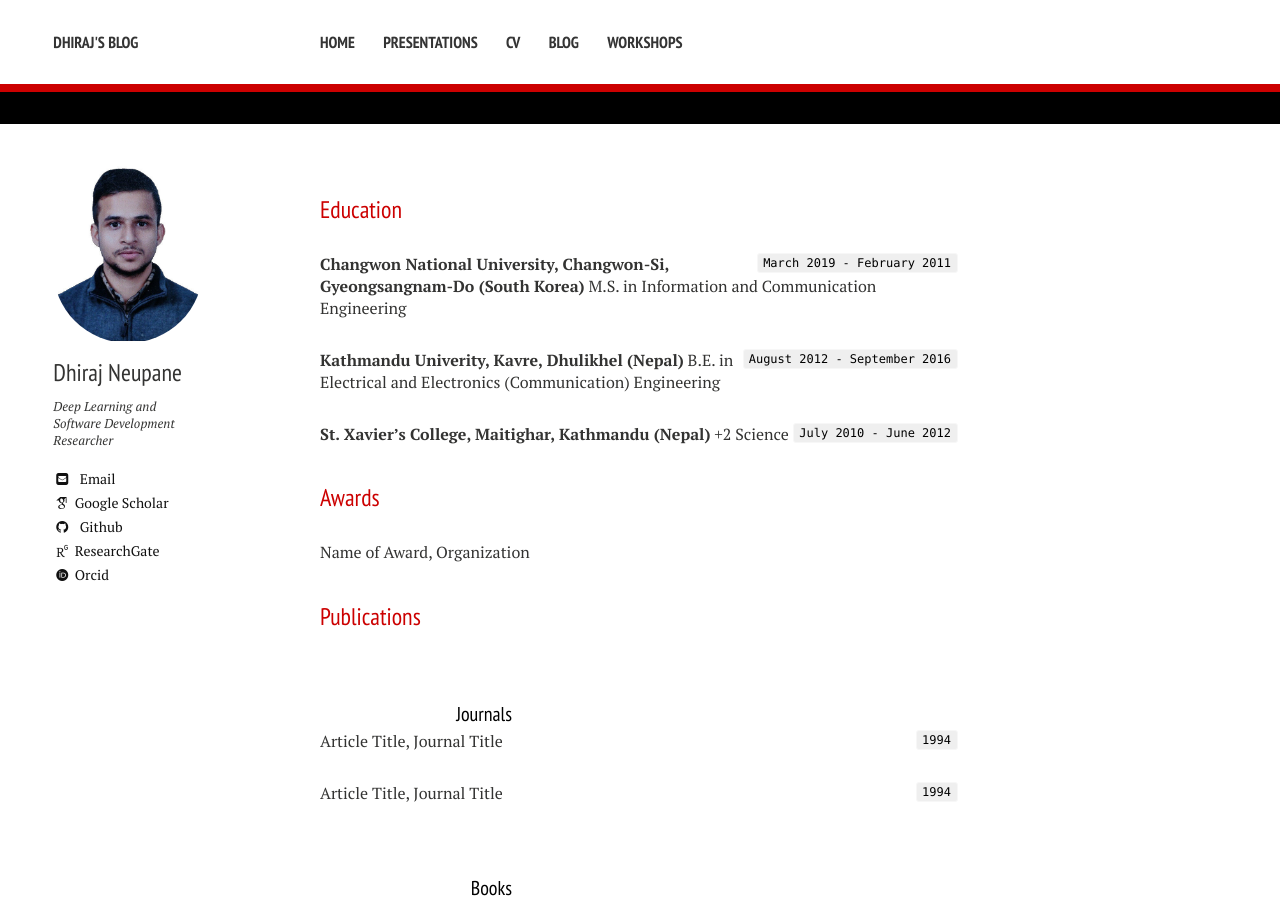
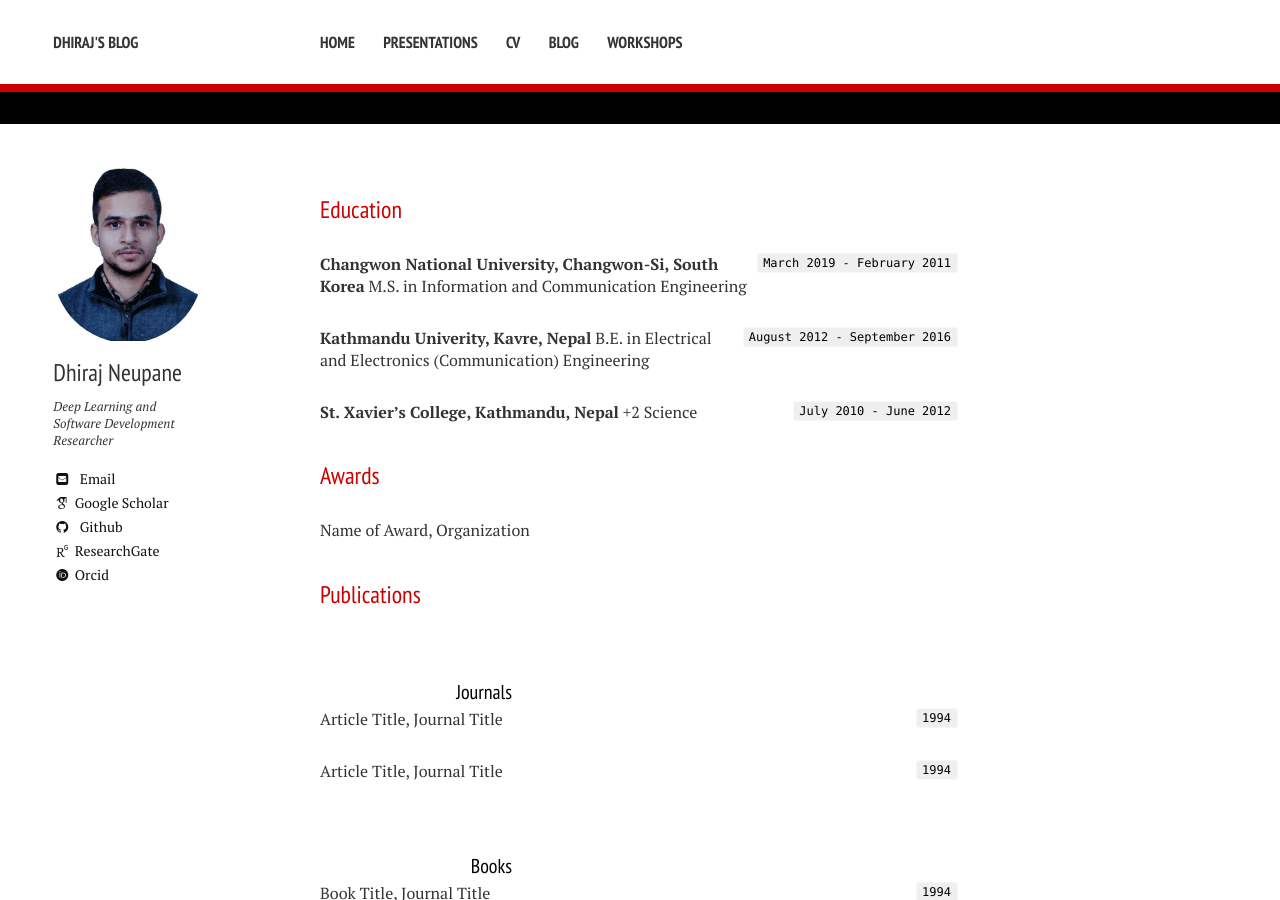
Before and after one commit to PIjarihd/dhirajneupane.github.io, a Jekyll site: the page built from cv.md, in a window 1280 px wide and 900 px high. Built offline with Jekyll 4.4.1, drawn with Linux system fonts in a browser that asks for light colours; nearby versions of some CDN libraries; some web fonts are replaced.

Commit message:
Update cv.md

```diff
--- a/cv.md
+++ b/cv.md
@@ -8,15 +8,15 @@ layout: resume
 ## Education
 
 `March 2019 - February 2011`
-__Changwon National University, Changwon-Si, Gyeongsangnam-Do (South Korea)__
+__Changwon National University, Changwon-Si, South Korea__
 M.S. in Information and Communication Engineering
 
 `August 2012 - September 2016`
-__Kathmandu Univerity, Kavre, Dhulikhel (Nepal)__
+__Kathmandu Univerity, Kavre, Nepal__
 B.E. in Electrical and Electronics (Communication) Engineering
 
 `July 2010 - June 2012`
-__St. Xavier's College, Maitighar, Kathmandu (Nepal)__
+__St. Xavier's College, Kathmandu, Nepal__
 +2 Science
 
 ## Awards
```
